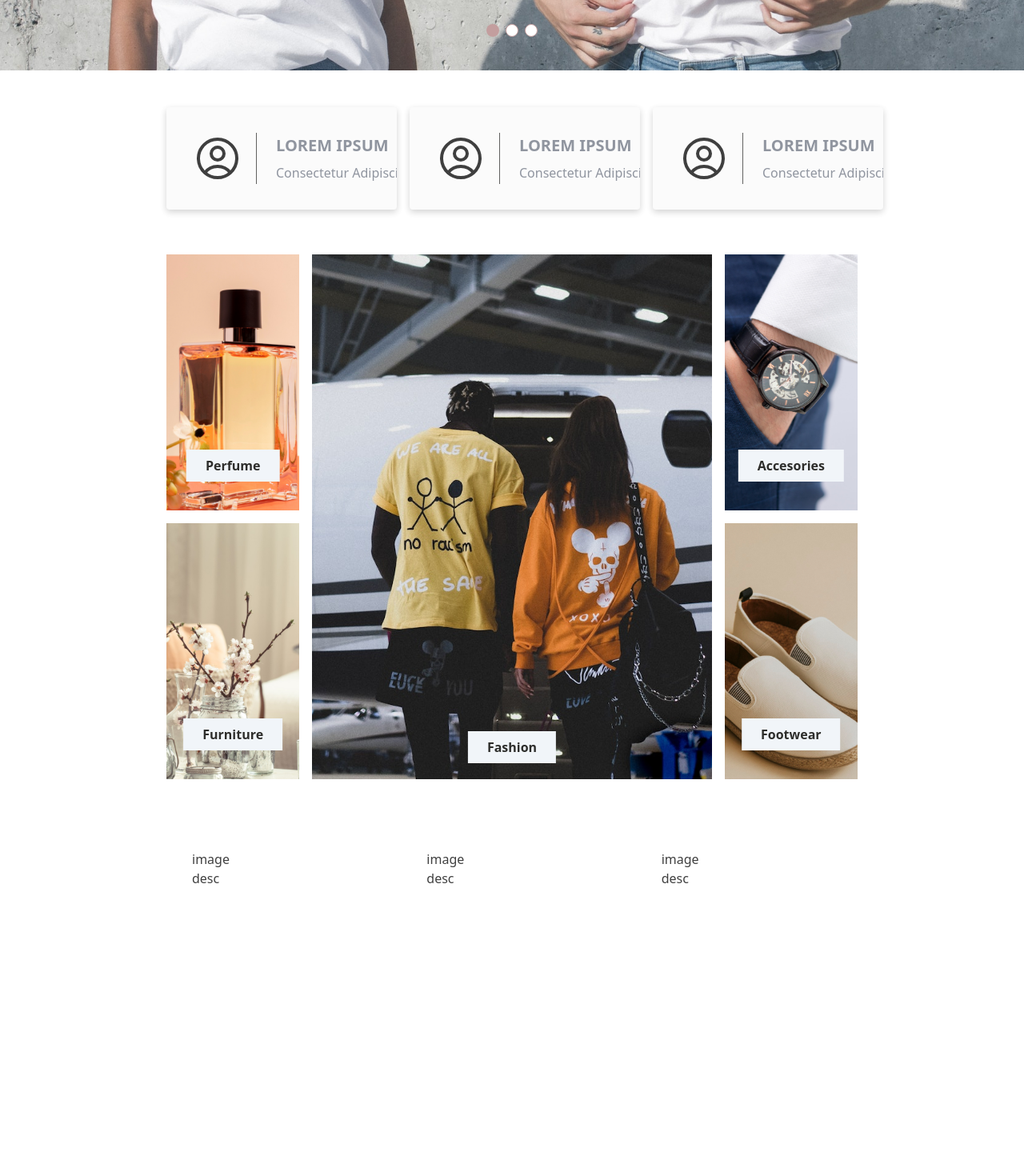
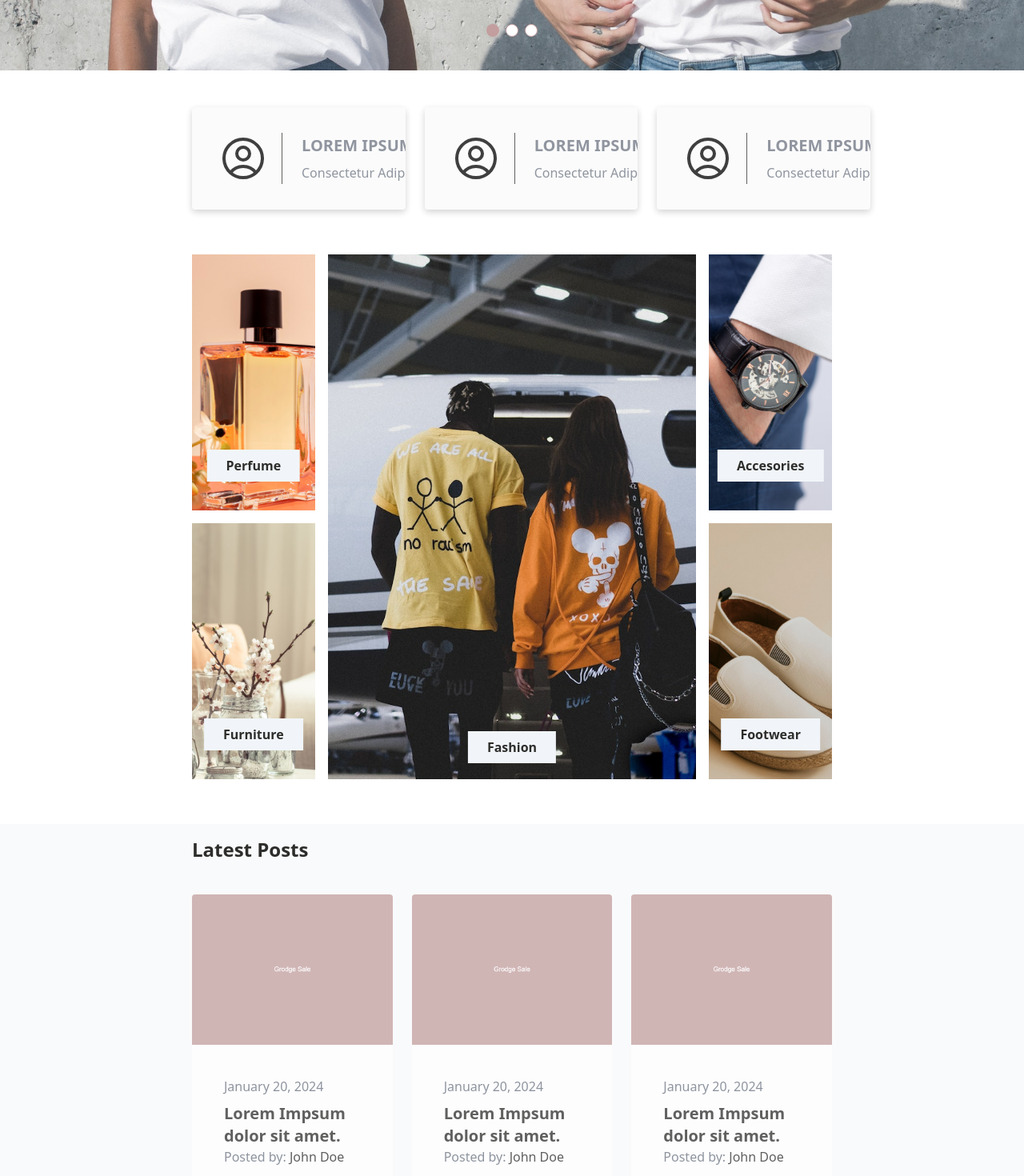
Before and after one commit to ralphscl/grodge-app, a React (Vite) app in the folder client/: page / in a window 1280 px wide. Shown: the part 580-2050 px from the top of the page at 80% size. Before the commit the page ends 1778 px from the top, so only its background shows below. Built offline with nearby package versions, Linux system fonts and the light colour scheme; no server answers.

Commit message:
Added Blog Post Card

```diff
--- a/client/src/components/card/BlogCard.jsx
+++ b/client/src/components/card/BlogCard.jsx
@@ -1,13 +1,20 @@
 import PropTypes from 'prop-types';
+// Asset
+import DefaultImage from '../../assets/png/grodge-sale-placeholder-800x600.png'
 
 const BlogCard = () => {
   return (
-    <div className="w-full p-8 lg:px-4 xl:px-8 mb-4 overflow-hidden opacity-75 rounded flex md:flex-col text-left md:text-center xl:text-left cursor-pointer">
+    <div className="w-full mb-4 overflow-hidden opacity-75 rounded flex flex-col text-left cursor-pointer">
       <div>
-        image
+        <img src={DefaultImage} />
       </div>
-      <div>
-        desc
+      <div className='bg-white p-10'>
+        <p className='mb-2'>January 20, 2024</p>
+        <h1 className='font-bold text-black-custom text-xl'>Lorem Impsum dolor sit amet.</h1>
+        <p>
+          <span>Posted by: </span>
+          <span className='text-black-custom hover:underline'>John Doe</span>
+        </p>
       </div>
     </div>
   );
--- a/client/src/components/container/ThreeColumn.jsx
+++ b/client/src/components/container/ThreeColumn.jsx
@@ -1,6 +1,6 @@
 const ThreeColumn = ({ component, array }) => {
   return (
-    <section className='my-10 mx-8 md:mx-16 lg:mx-32 xl:mx-52 flex flex-col md:flex-row gap-4'>
+    <section className='my-10 flex flex-col md:flex-row gap-6'>
       {array?.map((index) => (
         <div className='w-full md:w-1/3'>
           {component}
--- a/client/src/pages/homepage/HomePage.jsx
+++ b/client/src/pages/homepage/HomePage.jsx
@@ -1,18 +1,22 @@
+// Homepage Components
+import PolicyContainer from "./components/PolicyHighlights";
+import CategoryShowcase from "./components/CategoryShowcase";
+import LatestPostContainer from "./components/LatestPostContainer";
+
+// Global Components
 import Carousel from "../../components/carousel/Carousel";
-import CategoryContainer from "./CategoryContainer";
-import PolicyContainer from "./PolicyContainer";
-import ThreeColumn from "../../components/container/ThreeColumn";
-
-import PolicyCard from "../../components/card/PolicyCard";
-import BlogCard from "../../components/card/BlogCard";
 
 const HomePage = () => {
   return (
     <>
       <Carousel delay={8000}/>
-      <PolicyContainer />
-      <CategoryContainer />
-      <ThreeColumn component={<BlogCard />} array={[0,1,2]} />
+      <div className='px-8 md:px-4 lg:px-28 xl:px-60'>
+        <PolicyContainer />
+        <CategoryShowcase />
+      </div>
+      <div className='bg-gray-50 py-4 px-8 md:px-4 lg:px-28 xl:px-60'>
+        <LatestPostContainer />
+      </div>
     </>
   );
 }
--- a/client/src/pages/homepage/PolicyContainer.jsx
+++ /dev/null
@@ -1,12 +0,0 @@
-import PolicyCard from "../../components/card/PolicyCard";
-import ThreeColumn from "../../components/container/ThreeColumn";
-
-const PolicyContainer = () => {
-  return (
-    <>
-      <ThreeColumn component={<PolicyCard />} array={[0,1,2]}/>
-    </>
-  );
-}
-
-export default PolicyContainer;
--- a/client/src/pages/homepage/CategoryContainer.jsx
+++ b/client/src/pages/homepage/components/CategoryShowcase.jsx
@@ -1,11 +1,11 @@
 // Components
-import CategoryCard from "../../components/card/CategoryCard.jsx";
+import CategoryCard from "../../../components/card/CategoryCard.jsx";
 // Data
-import { category } from '../../data/previewData.jsx' ;
+import { category } from '../../../data/previewData.jsx' ;
 
-const CategoryContainer = () => {
+const CategoryShowcase = () => {
   return (
-    <section className='my-10 mx-8 md:mx-16 lg:mx-32 xl:mx-52 flex flex-col md:flex-row gap-4 text-center'>
+    <section className='my-10 flex flex-col md:flex-row gap-4 text-center'>
       <div className='w-full md:w-1/2 lg:w-1/5'>
         {category.slice(1, 3).map((item, index) => (
           <CategoryCard
@@ -46,4 +46,4 @@ const CategoryContainer = () => {
   );
 };
 
-export default CategoryContainer;
+export default CategoryShowcase;
--- /dev/null
+++ b/client/src/pages/homepage/components/LatestPostContainer.jsx
@@ -0,0 +1,13 @@
+import BlogCard from "../../../components/card/BlogCard";
+import ThreeColumn from "../../../components/container/ThreeColumn";
+
+const LatestPostContainer = () => {
+  return (
+    <>
+      <h1 className='text-black-custom text-2xl font-bold'>Latest Posts</h1>
+      <ThreeColumn component={<BlogCard />} array={[0,1,2]}/>
+    </>
+  );
+}
+
+export default LatestPostContainer;
--- /dev/null
+++ b/client/src/pages/homepage/components/PolicyHighlights.jsx
@@ -0,0 +1,12 @@
+import PolicyCard from "../../../components/card/PolicyCard";
+import ThreeColumn from "../../../components/container/ThreeColumn";
+
+const PolicyHighlights = () => {
+  return (
+    <>
+      <ThreeColumn component={<PolicyCard />} array={[0,1,2]}/>
+    </>
+  );
+}
+
+export default PolicyHighlights;
```
Also changed, not shown: client/src/TODOS.txt (added), client/src/assets/png/grodge-sale-placeholder-800x600.png (added).
